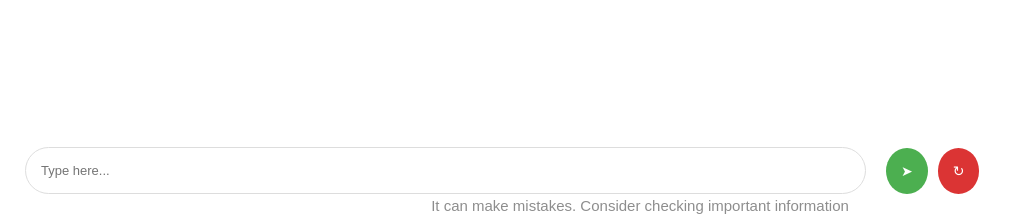
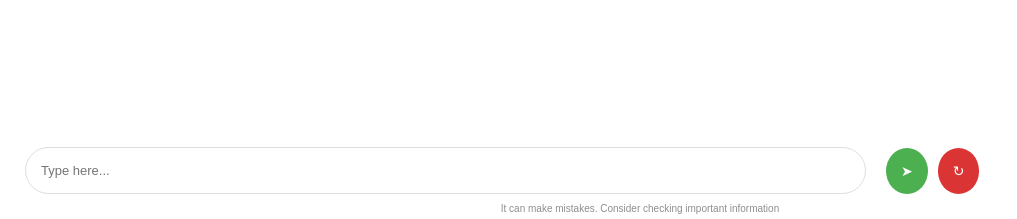
Before and after one commit to mustafaansarii/IRIS-AI, a Flask app: page / in a window 1280 px wide. Shown: the part 581-800 px from the top of the page, without its empty margins (0-1017 px from the left). Run offline with Flask 3, Linux system fonts and the light colour scheme.

Commit message:
Update index.html

```diff
--- a/templates/index.html
+++ b/templates/index.html
@@ -148,7 +148,7 @@
             position: fixed;
             bottom: 5px;
             width: 100%;
-            font-size: 15px;
+            font-size: 10px;
             margin-top: 10px;
         }
 
```
